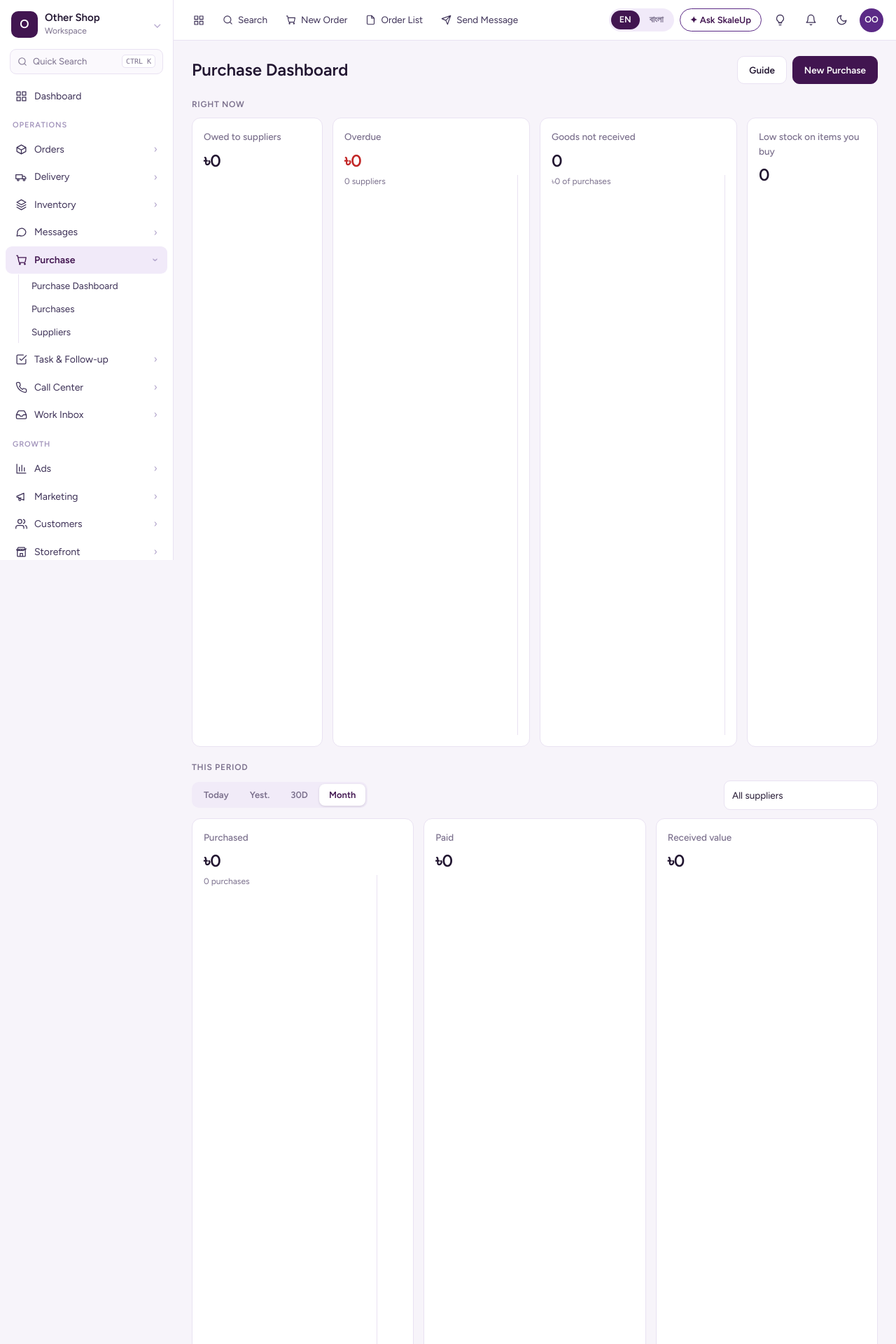
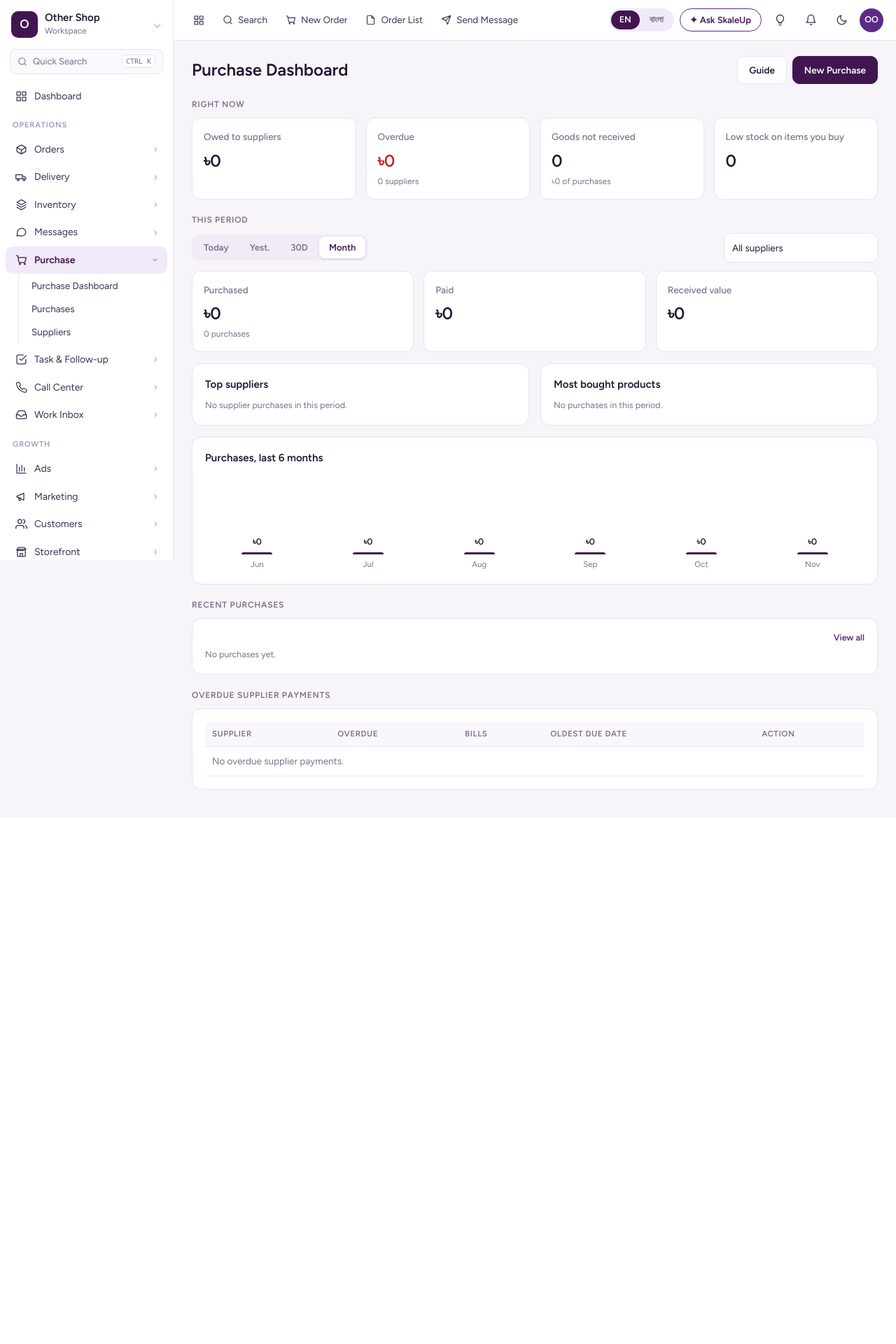
Before and after one commit to sufuan/skaleupbd, a Laravel app: page /purchase in a window 1280 px wide. Shown: the top 1920 px of the page at 70% size. After the commit the page ends 1128 px from the top, so only its background shows below. Run offline with Laravel 12, Linux system fonts and the light colour scheme; the visitor is signed in with stand-in values (Sample User, id 1); data comes from the database, SQL or seed files in the repository; data that the repository does not hold is empty; style sheets or scripts are compiled from the project's sources; parts of the project's set-up code (start-up, migrations or seed data) failed here and were passed over; some libraries are stand-ins or nearby versions.

Commit message:
fix stretched stat cards on purchase pages

```diff
--- a/resources/css/skaleup.css
+++ b/resources/css/skaleup.css
@@ -935,7 +935,7 @@ label.fl{display:block;font-size:12.5px;font-weight:600;color:#55496e;margin:0 0
 .pur .stat-card2 .lb{font-size:13.5px;color:var(--mut);font-weight:500}
 .pur .stat-card2 .vl{font-size:24px;font-weight:700;margin-top:6px}
 .pur .stat-card2 .vl.red{color:var(--bad)}
-.pur .stat-card2 .sb{font-size:12px;color:var(--mut);margin-top:2px}
+.pur .stat-card2 .sc-sub{font-size:12px;color:var(--mut);margin-top:2px}
 .pur .ava{display:inline-flex;align-items:center;justify-content:center;width:32px;height:32px;border-radius:50%;background:#efe7f7;color:var(--acc);font-size:12px;font-weight:700;flex-shrink:0}
 .pur .bars{display:flex;align-items:flex-end;gap:10px;height:150px;padding-top:10px}
 .pur .bar-col{flex:1;display:flex;flex-direction:column;align-items:center;gap:6px;height:100%;justify-content:flex-end}
--- a/resources/js/Pages/Purchase/Dashboard.jsx
+++ b/resources/js/Pages/Purchase/Dashboard.jsx
@@ -30,12 +30,12 @@ export default function Dashboard({ rightNow, periodKey, supplierFilter, supplie
                     <Link href="/suppliers" className="stat-card2" style={{ textDecoration: 'none', color: 'inherit' }}>
                         <div className="lb">{t('Overdue')}</div>
                         <div className="vl red">{fmt(rightNow.overdue)}</div>
-                        <div className="sb">{rightNow.overdueSuppliers} {t('suppliers')}</div>
+                        <div className="sc-sub">{rightNow.overdueSuppliers} {t('suppliers')}</div>
                     </Link>
                     <Link href="/purchases?tab=receive" className="stat-card2" style={{ textDecoration: 'none', color: 'inherit' }}>
                         <div className="lb">{t('Goods not received')}</div>
                         <div className="vl">{rightNow.goodsNotReceived}</div>
-                        <div className="sb">{fmt(rightNow.goodsNotReceivedValue)} {t('of purchases')}</div>
+                        <div className="sc-sub">{fmt(rightNow.goodsNotReceivedValue)} {t('of purchases')}</div>
                     </Link>
                     <Link href="/suppliers?tab=reorder" className="stat-card2" style={{ textDecoration: 'none', color: 'inherit' }}>
                         <div className="lb">{t('Low stock on items you buy')}</div>
@@ -60,7 +60,7 @@ export default function Dashboard({ rightNow, periodKey, supplierFilter, supplie
                     <div className="stat-card2">
                         <div className="lb">{t('Purchased')}</div>
                         <div className="vl">{fmt(period.purchased)}</div>
-                        <div className="sb">{period.purchasesCount} {t('purchases')}</div>
+                        <div className="sc-sub">{period.purchasesCount} {t('purchases')}</div>
                     </div>
                     <div className="stat-card2">
                         <div className="lb">{t('Paid')}</div>
--- a/resources/js/Pages/Purchase/Suppliers.jsx
+++ b/resources/js/Pages/Purchase/Suppliers.jsx
@@ -75,17 +75,17 @@ export default function Suppliers({ tab, q, stats, rows, reorderRows, reportRows
                     <div className="stat-card2">
                         <div className="lb">{t('Overdue suppliers')}</div>
                         <div className="vl red">{stats.overdueSuppliers}</div>
-                        <div className="sb">{fmt(stats.overdueAmount)} {t('overdue')}</div>
+                        <div className="sc-sub">{fmt(stats.overdueAmount)} {t('overdue')}</div>
                     </div>
                     <button type="button" className="stat-card2" style={{ textAlign: 'left', cursor: 'pointer', fontFamily: 'inherit' }} onClick={() => go({ tab: 'reorder' })}>
                         <div className="lb">{t('Products to reorder')}</div>
                         <div className="vl">{stats.reorderCount}</div>
-                        <div className="sb">{t('At or below reorder point')}</div>
+                        <div className="sc-sub">{t('At or below reorder point')}</div>
                     </button>
                     <div className="stat-card2">
                         <div className="lb">{t('Total due (bills)')}</div>
                         <div className="vl">{fmt(stats.totalDue)}</div>
-                        <div className="sb">{stats.suppliersWithDue} {t('suppliers with due')}</div>
+                        <div className="sc-sub">{stats.suppliersWithDue} {t('suppliers with due')}</div>
                     </div>
                 </div>
 
```
